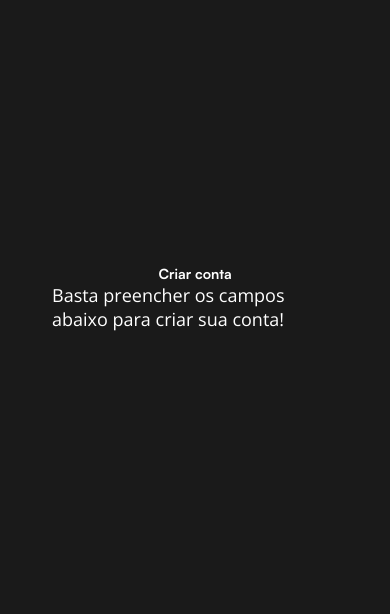
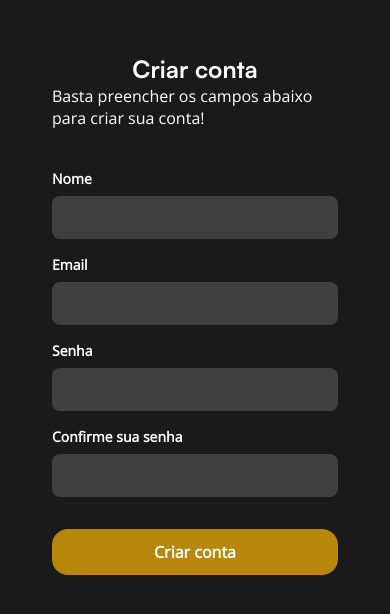
Before and after one commit to Group-HRP/BroCortes, a React Native app: screen /Register in a window 390 px wide. Shown: the part 124-738 px from the top of the page. Built offline with nearby package versions, Linux system fonts and the light colour scheme.

Commit message:
RegisterScreen front-end completo

```diff
--- a/src/components/Button.ts
+++ b/src/components/Button.ts
@@ -16,7 +16,7 @@ interface ButtonProps {
 	marginVertical?: number;
 	marginTop?: number;
 	marginBottom?: number;
-	borderRadius?: number | keyof DefaultTheme["spacing"];
+	borderRadius?: number | keyof DefaultTheme["borders"]["radius"];
 	fullWidth?: boolean;
 	disabled?: boolean;
 	alignSelf?: "flex-start" | "center" | "flex-end";
@@ -54,7 +54,7 @@ export const Button = styled.TouchableOpacity<ButtonProps>`
 		if (borderRadius === undefined) return "border-radius: 4px;";
 		if (typeof borderRadius === "number")
 			return `border-radius: ${borderRadius}px;`;
-		return `border-radius: ${theme.spacing[borderRadius]}px;`;
+		return `border-radius: ${theme.borders.radius[borderRadius]}px;`;
 	}}
 
   ${({ borderWidth }) => borderWidth !== undefined && `border-width: ${borderWidth}px;`}
--- a/src/components/ContainerDefault.ts
+++ b/src/components/ContainerDefault.ts
@@ -1,4 +1,5 @@
 import styled from "styled-components/native";
+import type { DefaultTheme } from "styled-components";
 
 interface ContainerDefaultProps {
 	alignItems?: "flex-start" | "center" | "flex-end" | "stretch" | "baseline";
--- a/src/components/Containers.ts
+++ b/src/components/Containers.ts
@@ -38,6 +38,10 @@ interface CustomContainerProps {
 	paddingHorizontal?: number;
 	paddingVertical?: number;
 	margin?: number;
+	marginTop?: number;
+	marginLeft?: number;
+	marginRight?: number;
+	marginBottom?: number;
 	marginHorizontal?: number;
 	marginVertical?: number;
 	backgroundColor?: string;
@@ -65,6 +69,10 @@ export const CustomContainer = styled.View<CustomContainerProps>`
 	${({ paddingHorizontal }) => paddingHorizontal && `padding-horizontal: ${paddingHorizontal}px;`}
 	${({ paddingVertical }) => paddingVertical && `padding-vertical: ${paddingVertical}px;`}
 	${({ margin }) => margin && `margin: ${margin}px;`}
+	${({ marginTop }) => marginTop && `margin-top: ${marginTop}px;`}
+	${({ marginLeft }) => marginLeft && `margin-left: ${marginLeft}px;`}
+	${({ marginRight }) => marginRight && `margin-right: ${marginRight}px;`}
+	${({ marginBottom }) => marginBottom && `margin-bottom: ${marginBottom}px;`}
 	${({ marginHorizontal }) => marginHorizontal && `margin-horizontal: ${marginHorizontal}px;`}
 	${({ marginVertical }) => marginVertical && `margin-vertical: ${marginVertical}px;`}
 
--- a/src/components/Input.ts
+++ b/src/components/Input.ts
@@ -1,14 +1,16 @@
 import styled from "styled-components/native";
-import type theme from "../theme";
+import type { DefaultTheme } from "styled-components";
 
 interface InputProps {
 	padding?: number;
 	width?: number | string;
-	color?: keyof typeof theme.colors;
-	fontFamily?: keyof typeof theme.fonts.body | keyof typeof theme.fonts.heading;
-	backgroundColor?: keyof typeof theme.colors;
-	borderRadius?: number;
-	borderColor?: keyof typeof theme.colors;
+	color?: keyof DefaultTheme["colors"];
+	fontFamily?:
+		| keyof DefaultTheme["fonts"]["body"]
+		| keyof DefaultTheme["fonts"]["heading"];
+	backgroundColor?: keyof DefaultTheme["colors"];
+	borderRadius?: keyof DefaultTheme["borders"]["radius"];
+	borderColor?: keyof DefaultTheme["colors"];
 	borderSize?: number;
 	marginTop?: number;
 	marginBottom?: number;
@@ -21,21 +23,26 @@ export const Input = styled.TextInput<InputProps>`
 		backgroundColor
 			? theme.colors[backgroundColor]
 			: theme.colors.background300};
+
   width: ${({ width }) => (typeof width === "number" ? `${width}px` : width || "100%")};
-  font-family: ${({ fontFamily, theme, isTitle }) =>
-		fontFamily
-			? (
-					isTitle
-						? theme.fonts.heading[
-								fontFamily as keyof typeof theme.fonts.heading
-							]
-						: theme.fonts.body[fontFamily as keyof typeof theme.fonts.body]
-				)
-			: theme.fonts.body.regular};
-  border-radius: ${({ borderRadius }) => (borderRadius ? `${borderRadius}px` : "4px")};
+
+  font-family: ${({ fontFamily, theme, isTitle }) => {
+		if (!fontFamily) return theme.fonts.body.regular;
+
+		return isTitle
+			? theme.fonts.heading[fontFamily as keyof typeof theme.fonts.heading] ||
+					theme.fonts.body.regular
+			: theme.fonts.body[fontFamily as keyof typeof theme.fonts.body] ||
+					theme.fonts.body.regular;
+	}};
+
+  border-radius: ${({ borderRadius, theme }) =>
+		borderRadius ? `${theme.borders.radius[borderRadius]}px` : "4px"};
+
   border-width: ${({ borderSize }) => (borderSize ? `${borderSize}px` : "0px")};
   border-color: ${({ borderColor, theme }) =>
 		borderColor ? theme.colors[borderColor] : theme.colors.background};
+
   margin-top: ${({ marginTop }) => (marginTop ? `${marginTop}px` : "0px")};
   margin-bottom: ${({ marginBottom }) => (marginBottom ? `${marginBottom}px` : "0px")};
   padding: ${({ padding }) => (padding ? `${padding}px` : "12px")};
--- a/src/routes/authStack.tsx
+++ b/src/routes/authStack.tsx
@@ -1,7 +1,6 @@
 import { createNativeStackNavigator } from "@react-navigation/native-stack";
 import LoginScreen from "../screens/public/LoginScreen";
 import RegisterScreen from "../screens/public/RegisterScreen";
-import AppointmentScreen from "../screens/private/AppointmentScreen";
 
 export type AuthStackParamList = {
 	Login: undefined;
@@ -14,9 +13,8 @@ const Stack = createNativeStackNavigator<AuthStackParamList>();
 export default function AuthStack() {
 	return (
 		<Stack.Navigator screenOptions={{ headerShown: false }}>
-			<Stack.Screen name="Appointment" component={AppointmentScreen} />
+			<Stack.Screen name="Register" component={RegisterScreen} />
 			<Stack.Screen name="Login" component={LoginScreen} />
-			<Stack.Screen name="Register" component={RegisterScreen} />
 		</Stack.Navigator>
 	);
 }
--- a/src/screens/public/RegisterScreen.tsx
+++ b/src/screens/public/RegisterScreen.tsx
@@ -1,16 +1,52 @@
+import { Button, ButtonText } from "../../components/Button";
 import { Containerdefault, CustomContainer } from "../../components/Containers";
+import { Input } from "../../components/Input";
 import { Text, Title } from "../../components/Typography";
 
 export default function RegisterScreen() {
 	return (
 		<Containerdefault justifyContent="center" alignItems="center">
 			<CustomContainer padding={32} alignItems="center">
-				<Title fontSize="sm" marginBottom={16}>
+				<Title fontSize="h4" marginBottom={16}>
 					Criar conta
 				</Title>
-				<Text marginTop={16}>
+				<Text marginTop={16} fontSize="md">
 					Basta preencher os campos abaixo para criar sua conta!
 				</Text>
+			</CustomContainer>
+			<CustomContainer width={"100%"} paddingHorizontal={32}>
+				<CustomContainer marginVertical={8}>
+					<Text fontSize="sm" fontWeight="bold" fontFamily="regular">
+						Nome
+					</Text>
+					<Input borderRadius={"md"} marginTop={8} />
+				</CustomContainer>
+				<CustomContainer marginVertical={8}>
+					<Text fontSize="sm" fontWeight="bold" fontFamily="regular">
+						Email
+					</Text>
+					<Input borderRadius={"md"} marginTop={8} />
+				</CustomContainer>
+				<CustomContainer marginVertical={8}>
+					<Text fontSize="sm" fontWeight="bold" fontFamily="regular">
+						Senha
+					</Text>
+					<Input borderRadius={"md"} marginTop={8} />
+				</CustomContainer>
+				<CustomContainer marginBottom={32} marginTop={8}>
+					<Text fontSize="sm" fontWeight="bold" fontFamily="regular">
+						Confirme sua senha
+					</Text>
+					<Input borderRadius={"md"} marginTop={8} />
+				</CustomContainer>
+				<Button
+					backgroundColor="primary"
+					paddingVertical={12}
+					paddingHorizontal={24}
+					borderRadius={"lg"}
+				>
+					<ButtonText>Criar conta</ButtonText>
+				</Button>
 			</CustomContainer>
 		</Containerdefault>
 	);
```
